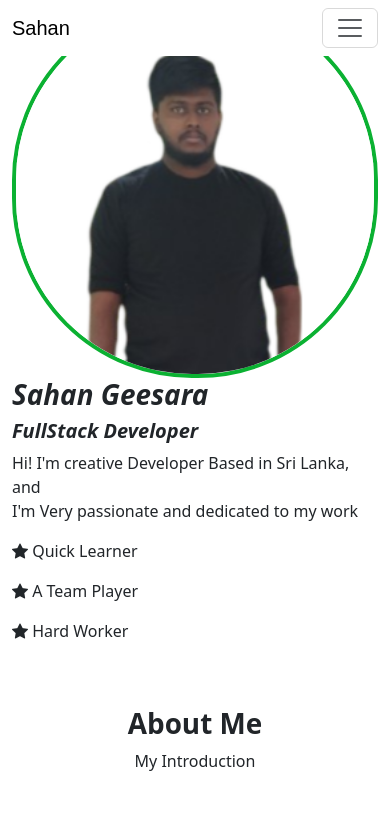
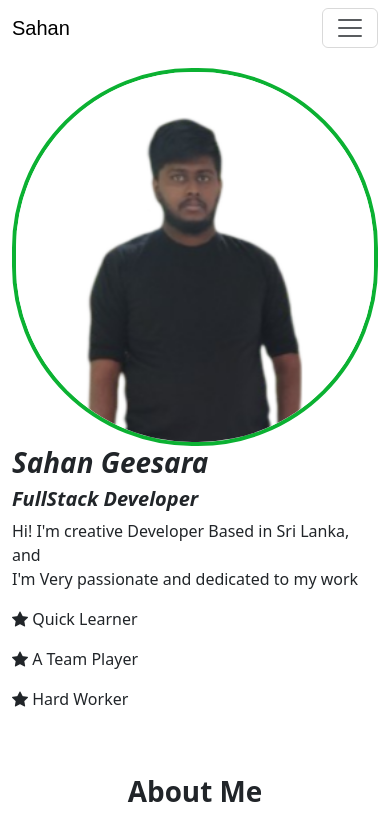
Before and after one commit to sahan99827/sahan_geesara_portfolio, a Vue app: page / in a window 390 px wide. Shown: the top 821 px of the page. Built offline with nearby package versions, Linux system fonts and the light colour scheme.

Commit message:
image response

```diff
--- a/src/App.vue
+++ b/src/App.vue
@@ -3,7 +3,7 @@ import {RouterView } from 'vue-router'
 </script>
 
 <template>
-  <div>
+  <div class="mb-5">
     <nav class="navbar navbar-expand-lg bg-light bg-body fixed-top">
       <div class="container">
         <a class="navbar-brand" href="#home">Sahan</a>
--- a/src/components/Welcome.vue
+++ b/src/components/Welcome.vue
@@ -22,6 +22,11 @@
     height: auto;
   }
 }
+@media (max-width: 490px) {
+  img {
+    margin-top: 20px !important;
+  }
+}
 img{
   object-fit: cover;
   border-radius: 180px;
```
